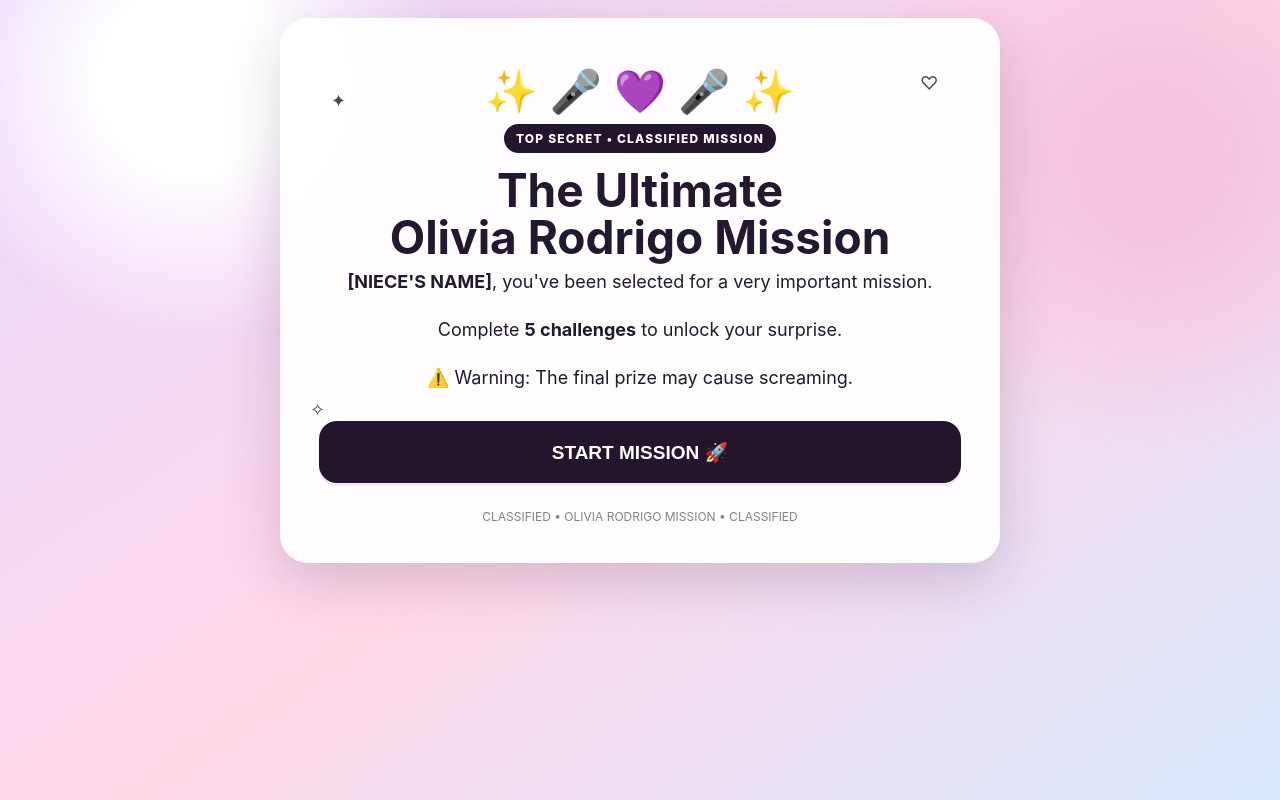
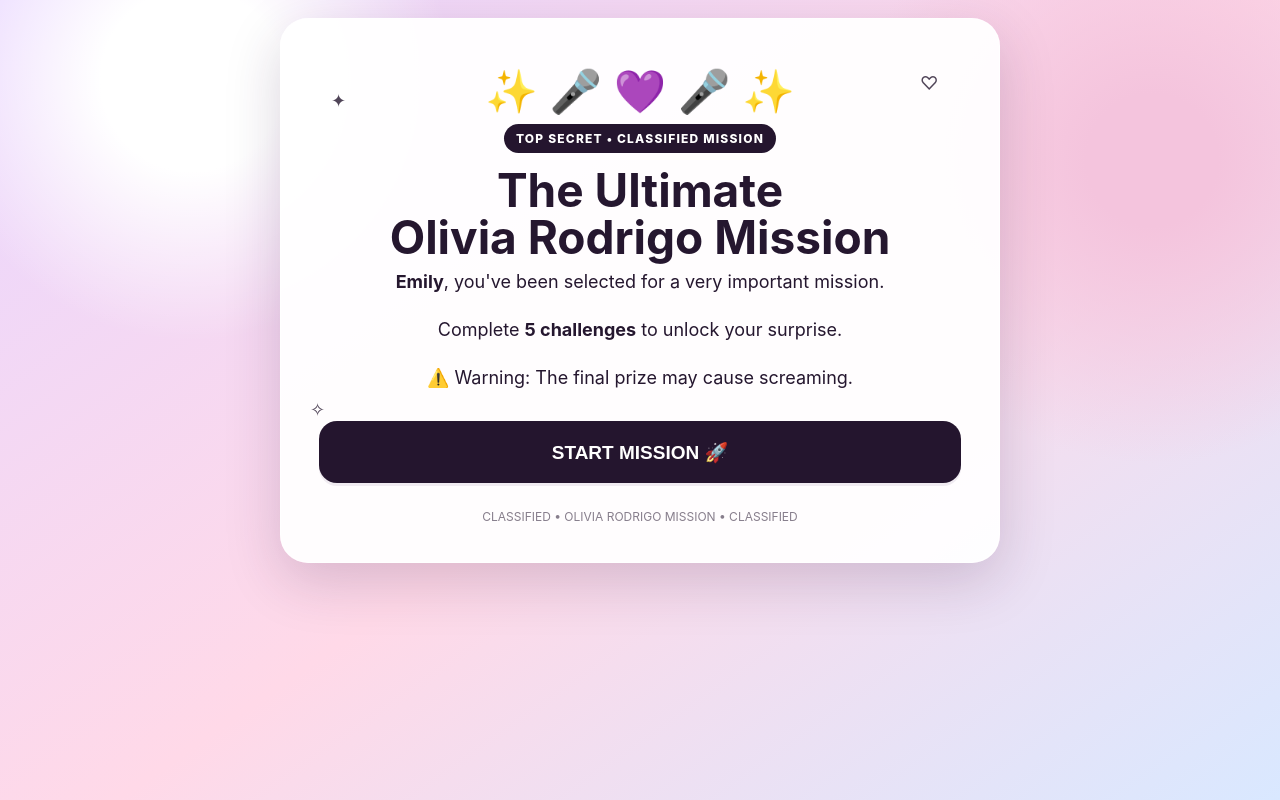
Before and after one commit to algerbs/olivia-rodrigo-mission, a plain HTML site: page index.html in a window 1280 px wide. Drawn offline with Linux system fonts and the light colour scheme.

Commit message:
Update index.html

```diff
--- a/index.html
+++ b/index.html
@@ -88,7 +88,7 @@
       <div class="bigemoji">✨ 🎤 💜 🎤 ✨</div>
       <span class="badge">TOP SECRET • CLASSIFIED MISSION</span>
       <h1>The Ultimate<br>Olivia Rodrigo Mission</h1>
-      <p class="subtitle"><b>[NIECE'S NAME]</b>, you've been selected for a very important mission.</p>
+      <p class="subtitle"><b>Emily</b>, you've been selected for a very important mission.</p>
       <p class="subtitle">Complete <b>5 challenges</b> to unlock your surprise.</p>
       <p class="subtitle">⚠️ Warning: The final prize may cause screaming.</p>
       <button class="primary" onclick="start()">START MISSION 🚀</button>
```
